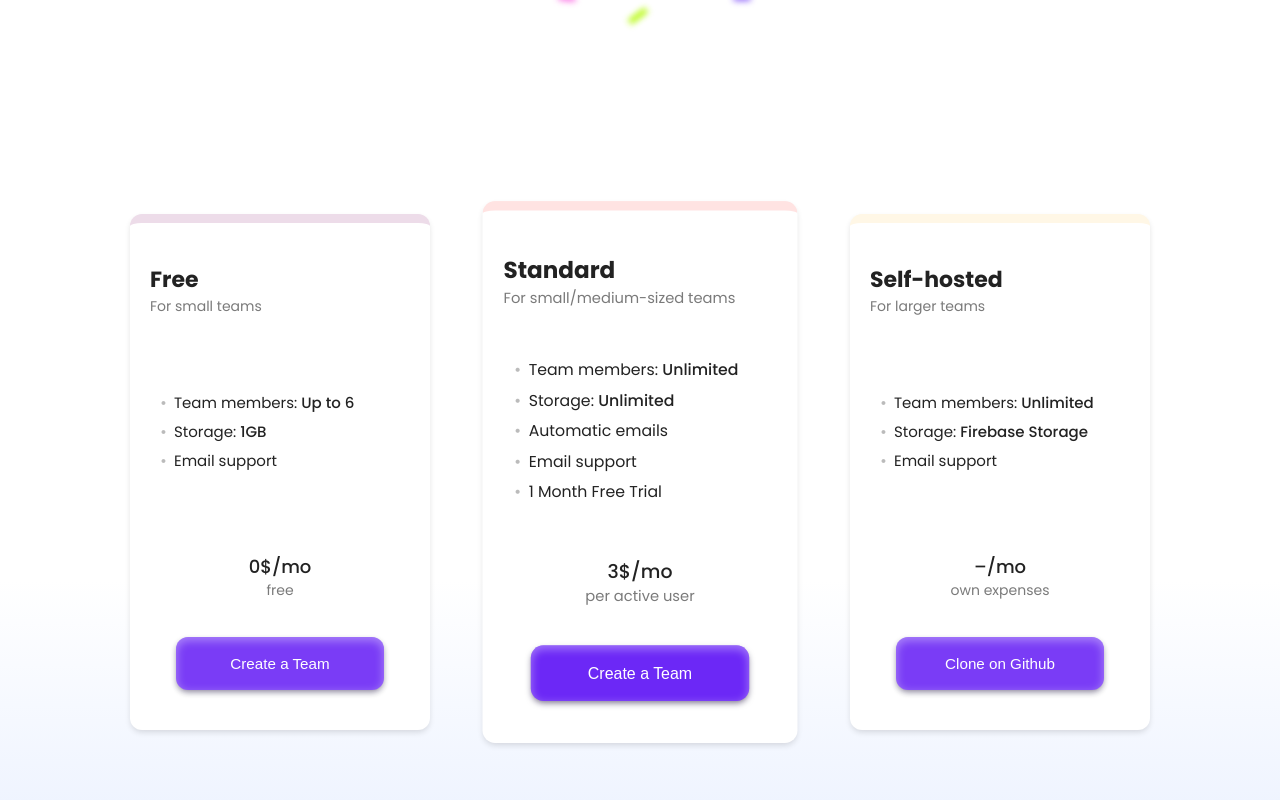
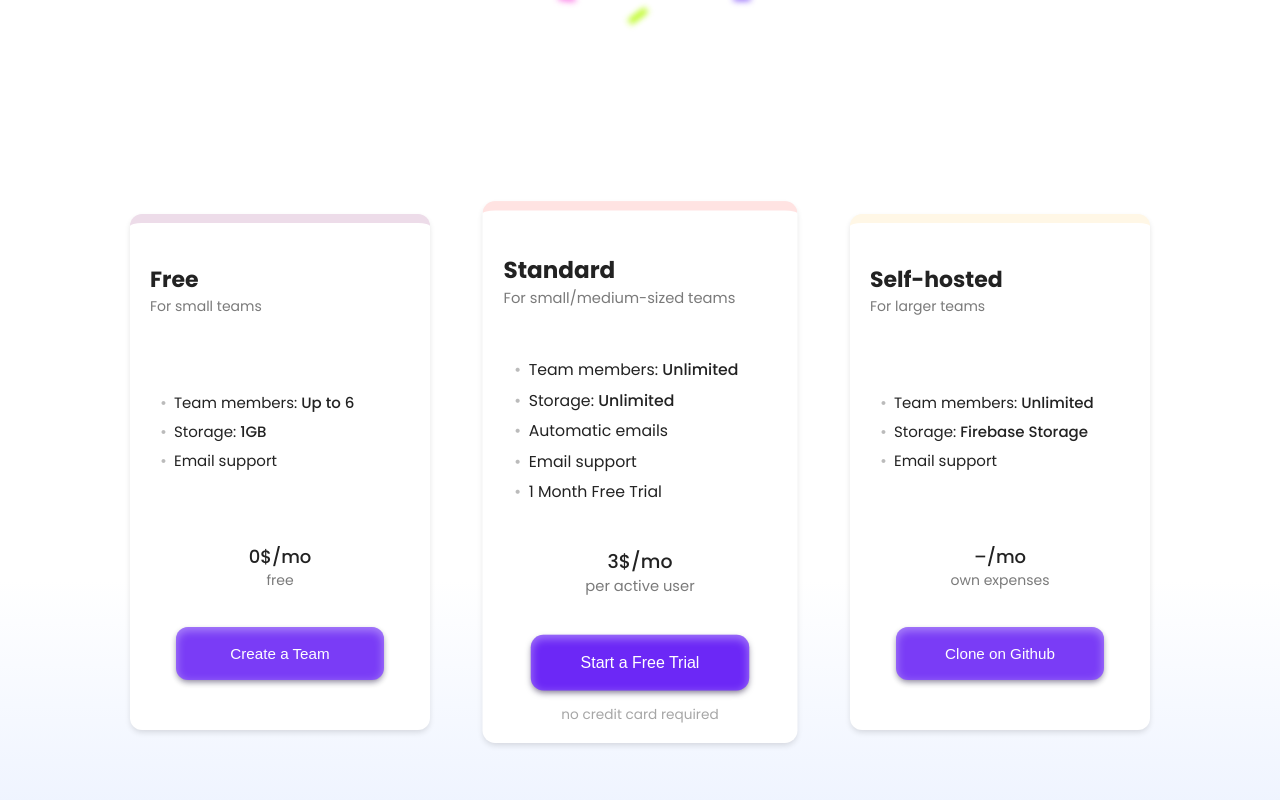
Before and after one commit to yury-n/llamify, a Next.js app: page / in a window 1280 px wide. Shown: the part 2768-3568 px from the top of the page. Built offline with nearby package versions, Linux system fonts and the light colour scheme.

Commit message:
small pricing block styling tweaks

```diff
--- a/components/PricingPlans.js
+++ b/components/PricingPlans.js
@@ -23,6 +23,9 @@ const PricingPlans = () => {
         <button
           className="button-wrapper"
           style={{ width: "100%", marginTop: 40, opacity: 0.9 }}
+          onClick={() => {
+            window.location.href = "/authf";
+          }}
         >
           <span className="button button-primary pricing-button" tabindex="-1">
             Create a Team
@@ -59,11 +62,15 @@ const PricingPlans = () => {
         <button
           className="button-wrapper"
           style={{ width: "100%", marginTop: 40 }}
+          onClick={() => {
+            window.location.href = "/authp";
+          }}
         >
           <span className="button button-primary pricing-button" tabindex="-1">
-            Create a Team
+            Start a Free Trial
           </span>
         </button>
+        <div className="no-credit-card">no credit card required</div>
       </div>
       <div className="pricing-plan">
         <div className="pricing-plan-head">Self-hosted</div>
@@ -88,6 +95,9 @@ const PricingPlans = () => {
         <button
           className="button-wrapper"
           style={{ width: "100%", marginTop: 40, opacity: 0.9 }}
+          onClick={() => {
+            window.location.href = "https://github.com/yury-n/llamify";
+          }}
         >
           <span className="button button-primary pricing-button" tabindex="-1">
             Clone on Github
--- /dev/null
+++ b/pages/authf.js
@@ -0,0 +1,3 @@
+import Auth from "./auth";
+
+export default Auth;
--- /dev/null
+++ b/pages/authp.js
@@ -0,0 +1,3 @@
+import Auth from "./auth";
+
+export default Auth;
--- a/public/index.css
+++ b/public/index.css
@@ -299,9 +299,11 @@
 }
 
 .pricing-plan {
+  position: relative;
   width: 260px;
   margin: 0 30px;
   padding: 40px 20px;
+  padding-bottom: 50px;
   box-shadow: 0px 3px 6px -1px hsla(0, 0%, 0%, 0.14);
   background: white;
   border-radius: 12px;
@@ -364,7 +366,7 @@
 
 .price {
   height: 40px;
-  margin-top: 50px;
+  margin-top: 40px;
   display: flex;
   flex-direction: column;
   align-items: center;
@@ -380,6 +382,17 @@
 .price-second-row {
   font-size: 14px;
   opacity: 0.6;
+}
+
+.no-credit-card {
+  width: 100%;
+  bottom: 17px;
+  text-align: center;
+  font-size: 13px;
+  opacity: 0.4;
+  position: absolute;
+  margin: auto;
+  left: 0;
 }
 
 @media only screen and (max-device-width: 480px) {
```
